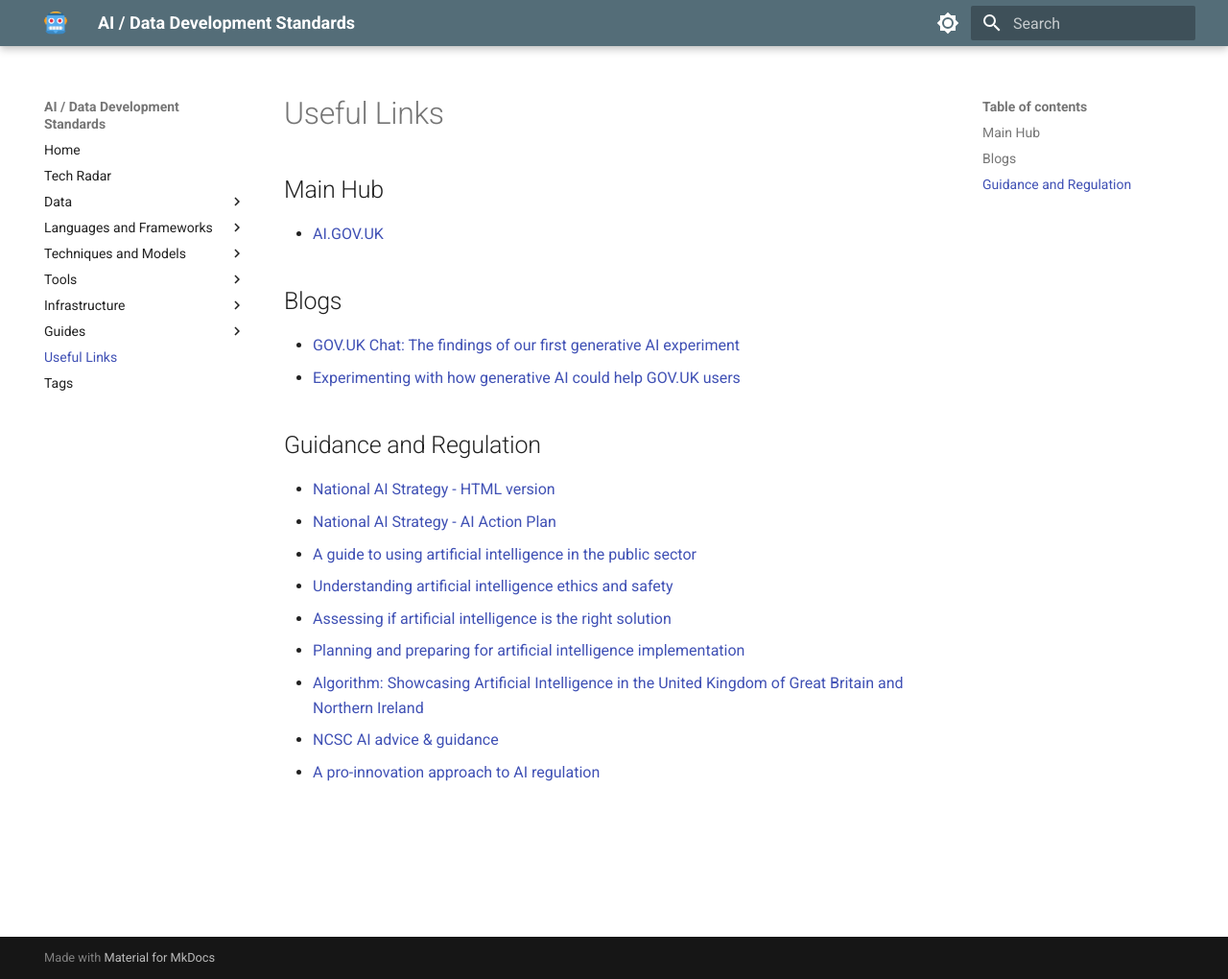
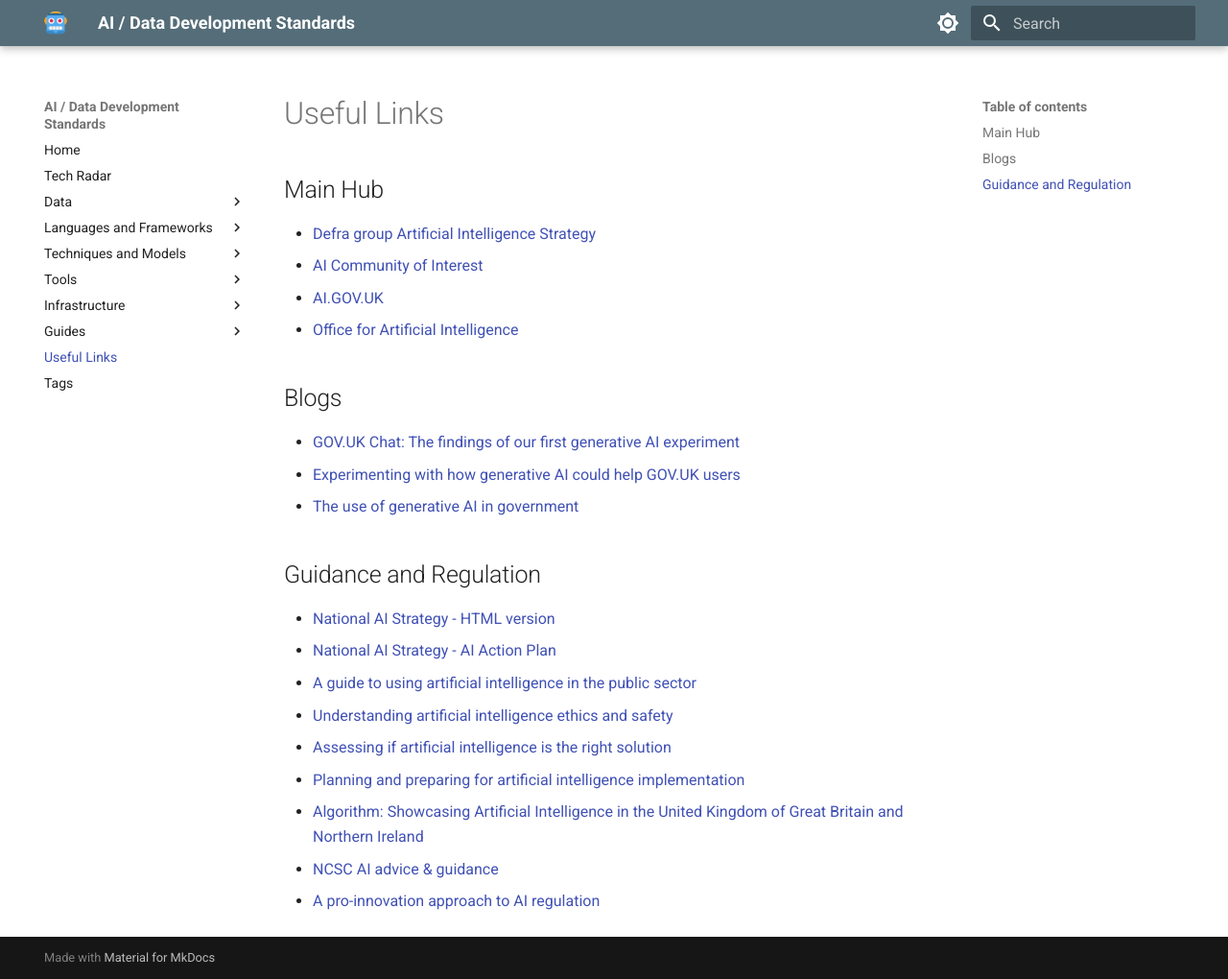
Before and after one commit to DEFRA/ai-data-development-standards, an MkDocs documentation site: the page built from docs/useful-links.md, in a window 1280 px wide and 1020 px high. Shown: the whole window at 96% size. Built offline with MkDocs 1.6.1 and Material for MkDocs 9.7.7, drawn with Linux system fonts in a browser that asks for light colours.

Commit message:
Update to include AI Strategy

```diff
--- a/docs/useful-links.md
+++ b/docs/useful-links.md
@@ -1,12 +1,16 @@
 # Useful Links
 
 ## Main Hub
+- [Defra group Artificial Intelligence Strategy](https://defra.sharepoint.com/:w:/r/sites/def-contentcloud/_layouts/15/Doc.aspx?sourcedoc=%7b455c7f37-05ac-48de-b992-9ee922d34be1%7d&action=default&mobileredirect=true)
+- [AI Community of Interest](https://web.yammer.com/main/groups/eyJfdHlwZSI6Ikdyb3VwIiwiaWQiOiIzOTU1ODM3MzM3NyJ9/all)
 - [AI.GOV.UK](https://ai.gov.uk/)
+- [Office for Artificial Intelligence](https://www.gov.uk/government/organisations/office-for-artificial-intelligence)
 
 ## Blogs
 
 - [GOV.UK Chat: The findings of our first generative AI experiment](https://insidegovuk.blog.gov.uk/2024/01/18/the-findings-of-our-first-generative-ai-experiment-gov-uk-chat/)
 - [Experimenting with how generative AI could help GOV.UK users](https://insidegovuk.blog.gov.uk/2024/01/18/experimenting-with-how-generative-ai-could-help-gov-uk-users/)
+- [The use of generative AI in government](https://cddo.blog.gov.uk/2023/06/30/the-use-of-generative-ai-in-government/)
 
 ## Guidance and Regulation
 
```
